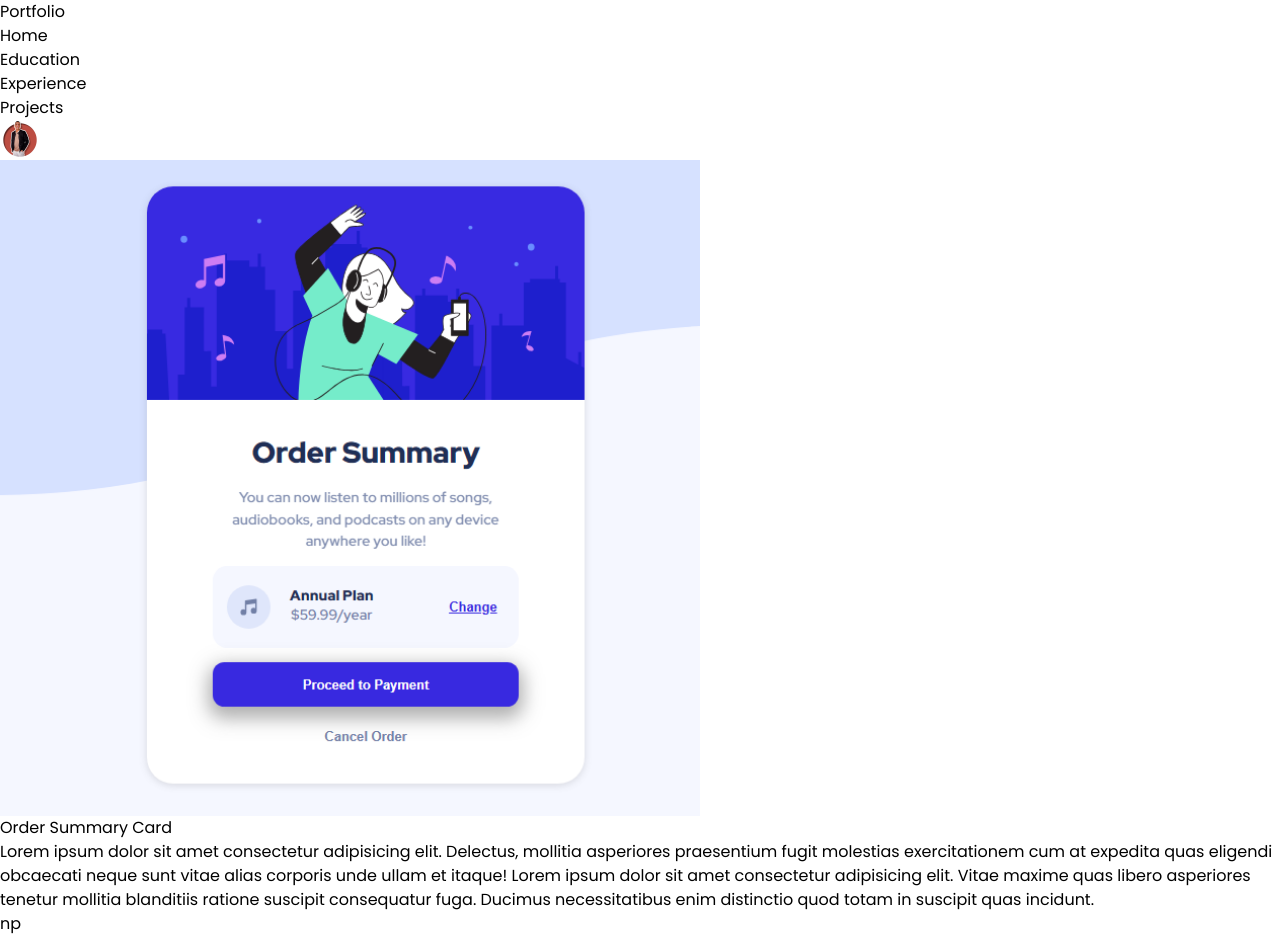
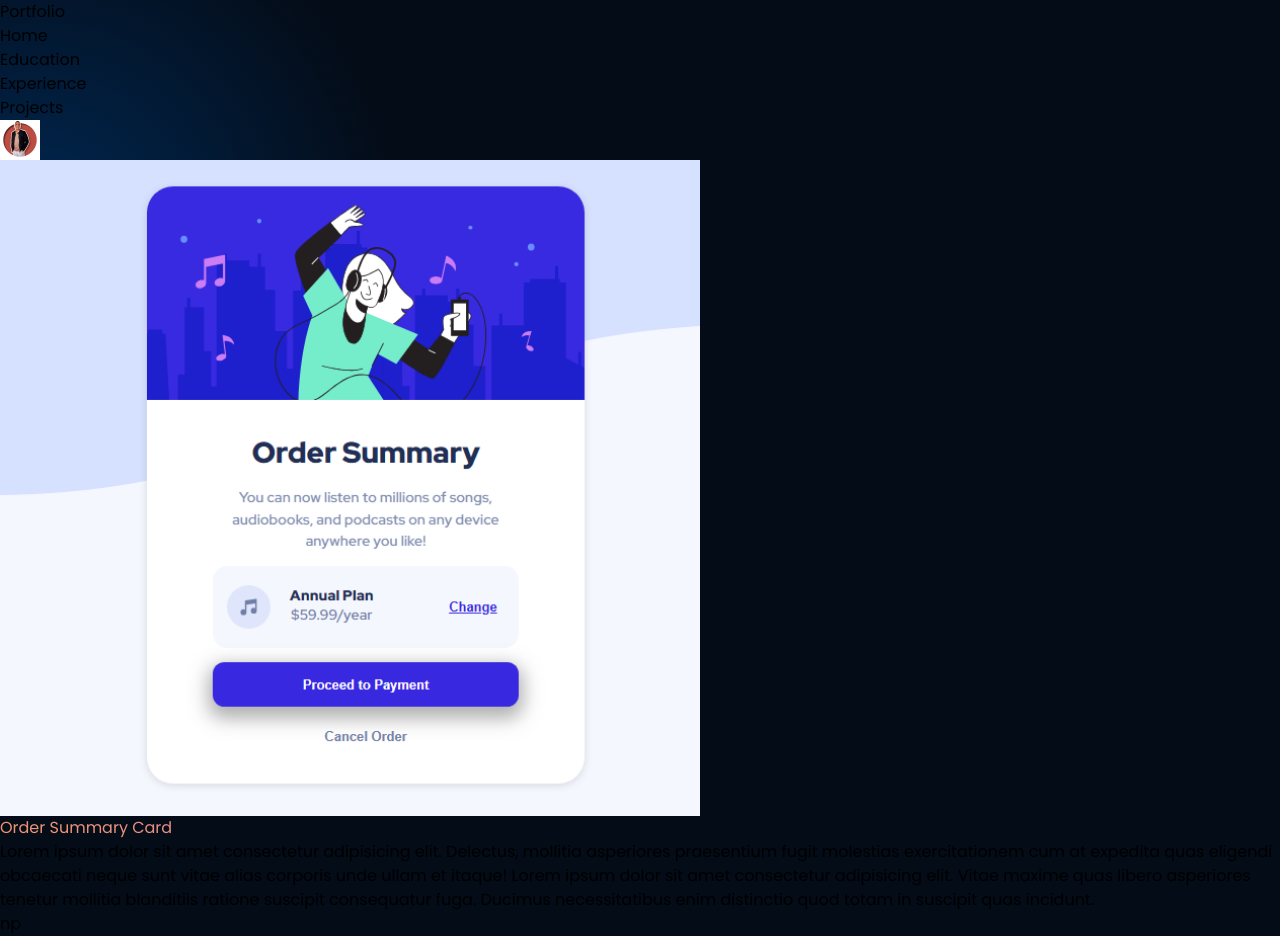
Before and after one commit to Zengoozz/Portfolio, a React (Vite) app: page / in a window 1280 px wide. Built offline with nearby package versions, Linux system fonts and the light colour scheme.

Commit message:
adding_gradient_bg/text

```diff
--- a/src/components/App.jsx
+++ b/src/components/App.jsx
@@ -5,7 +5,7 @@ import { Hero } from './Hero'
 function App() {
 
   return (
-    <div className={`${MainStyles.MainBgGradientReversed} relative`}>
+    <div className={`gradient_bg relative`}>
       <Navbar />
       <Hero />
     </div>
--- a/src/components/Navbar.jsx
+++ b/src/components/Navbar.jsx
@@ -9,7 +9,7 @@ const NavItem = (props) => {
 
     return (
         <li
-            className={`${props.ActiveNav != props.Name ? "text-white" : "text-gray-300 scale-110 underline"} ml-10 text-2xl font-medium capitalize cursor-pointer hover:underline ${MainStyles.Scale110Hover500}`}
+            className={`${props.ActiveNav != props.Name ? "text-white" : "gradient_text scale-110 underline"} ml-10 text-2xl font-medium capitalize cursor-pointer hover:underline ${MainStyles.Scale110Hover500}`}
             onClick={() => props.OnNavClick(props.Name)}
         >
             {props.Name}
@@ -22,7 +22,7 @@ export const Navbar = () => {
 
 
     return (
-        <nav className={`${MainStyles.MainBgGradient} sticky top-0 text-white `}>
+        <nav className={`${MainStyles.MainBgGradientReversed} sticky top-0 text-white `}>
             <div className={`max-w-screen`}>
                 <div className={`${MainStyles.RowCenteredItems} h-16 justify-between relative`}>
                     <div className={`${MainStyles.RowCenteredItems} gap-10 px-5 absolute`}>
--- a/src/components/helperComponents/ProjectCard.jsx
+++ b/src/components/helperComponents/ProjectCard.jsx
@@ -5,11 +5,11 @@ export const ProjectCard = ({ ImgSrc }) => {
     <div className={`${MainStyles.RowJustifiedAround} mt-20 px-5`}>
       <img className={`rounded-full shadow-2xl mxs-40 hover:scale-110 hover:duration-500 hover:ease-in-out hover:rounded-[30px]`} src={ImgSrc} alt="project-img" width={700} height={500} />
       <div className={`text-white w-[40%] text-center ${MainStyles.Column}`}>
-        <h1 className={`mt-5 font-bold select-none text-[5rem] leading-none uppercase ${MainStyles.MainHeaderGradientText}`}>
+        <h1 className={`mt-5 font-bold select-none text-[5rem] leading-none uppercase gradient_text`}>
           Order Summary Card
         </h1>
         <span className='px-5 w-[95%] mt-10'>
-          <p className={`text-left text-gray-200 text-2xl`}>
+          <p className={`text-left text-gray-400 text-2xl`}>
             Lorem ipsum dolor sit amet consectetur adipisicing elit. Delectus, mollitia asperiores praesentium fugit molestias exercitationem cum at expedita quas eligendi obcaecati neque sunt vitae alias corporis unde ullam et itaque!
             Lorem ipsum dolor sit amet consectetur adipisicing elit. Vitae maxime quas libero asperiores tenetur mollitia blanditiis ratione suscipit consequatur fuga. Ducimus necessitatibus enim distinctio quod totam in suscipit quas incidunt.
           </p>
--- a/src/styles/index.css
+++ b/src/styles/index.css
@@ -9,6 +9,28 @@
   font-family: 'Poppins';
 }
 
+.gradient_bg {
+  background: -moz-radial-gradient(circle at 3% 25%, rgba(0, 40, 83, 1) 0%, rgba(4, 12, 24, 1) 25%);
+
+  /* safari 5.1+,chrome 10+ */
+  background: -webkit-radial-gradient(circle at 3% 25%, rgba(0, 40, 83, 1) 0%, rgba(4, 12, 24, 1) 25%);
+
+  /* opera 11.10+ */
+  background: -o-radial-gradient(circle at 3% 25%, rgba(0, 40, 83, 1) 0%, rgba(4, 12, 24, 1) 25%);
+
+  /* ie 10+ */
+  background: -ms-radial-gradient(circle at 3% 25%, rgba(0, 40, 83, 1) 0%, rgba(4, 12, 24, 1) 25%);
+
+  /* global 92%+ browsers support */
+  background: radial-gradient(circle at 3% 25%, rgba(0, 40, 83, 1) 0%, rgba(4, 12, 24, 1) 25%);
+}
+
+.gradient_text {
+  background: linear-gradient(190deg, #AE67FA 1.84%, #F49867 102.67%);
+  background-clip: text;
+  -webkit-background-clip: text;
+  -webkit-text-fill-color: transparent;
+}
 /*
 :root {
   font-family: ;
```
